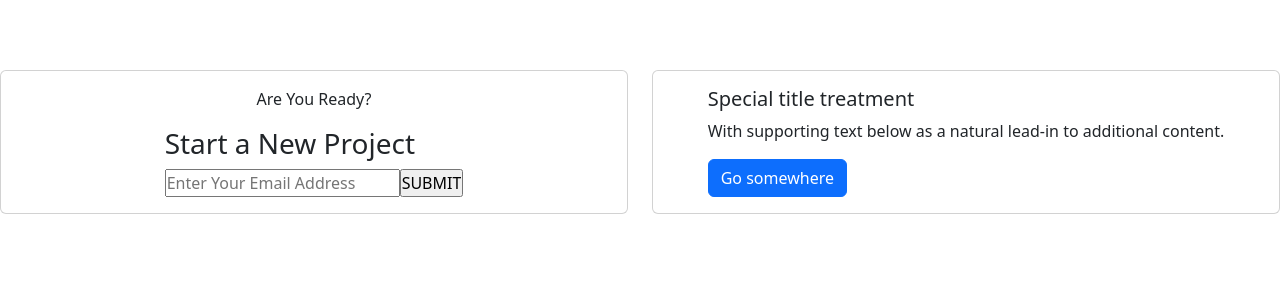
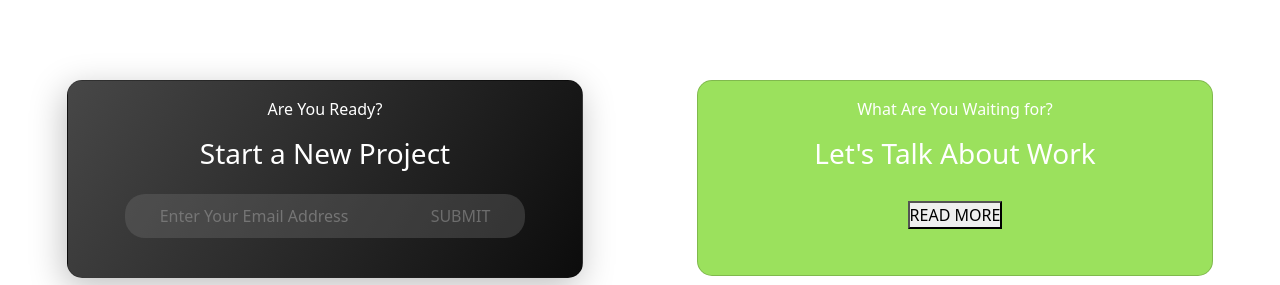
Before and after one commit to eugeniomalavasi/proj-html-vuejs, a Vue app: page / in a window 1280 px wide. Shown: the part 3340-3625 px from the top of the page. Before the commit the page ends 3554 px from the top, so only its background shows below. Built offline with nearby package versions, Linux system fonts and the light colour scheme.

Commit message:
fix: appFooter

```diff
--- a/src/components/AppFooter.vue
+++ b/src/components/AppFooter.vue
@@ -1,8 +1,9 @@
 <script>
 import AppButton from "./AppButton.vue";
 
+
 export default {
-  component: {
+  components: {
     AppButton,
   },
   data() {
@@ -16,18 +17,19 @@ export default {
     <div>
       <div class="row">
         <div class="col-sm-6 mb-3 mb-sm-0">
-          <div class="card">
-            <div class="card-body">
+
+          <div class="card carddx text-center">
+            <div class="card-body text-center">
               <p class="card-text">Are You Ready?</p>
               <h3>Start a New Project</h3>
-              <div class="">
-                <input
+               <div class="input">
+                <input class="input-email"
                   type="email"
                   name="EMAIL"
                   placeholder="Enter Your Email Address"
                   required=""
                 />
-                <input type="submit" value="SUBMIT" />
+                <input class="input-submit"type="submit" value="SUBMIT" />
               </div>
 
               <!-- <a href="#" class="btn btn-primary">Go somewhere</a> -->
@@ -35,13 +37,16 @@ export default {
           </div>
         </div>
         <div class="col-sm-6">
-          <div class="card">
+          <div class="card cardsx">
             <div class="card-body">
-              <h5 class="card-title">Special title treatment</h5>
-              <p class="card-text">
-                With supporting text below as a natural lead-in to additional content.
+                <p class="card-text">
+                What Are You Waiting for?
               </p>
-              <a href="#" class="btn btn-primary">Go somewhere</a>
+              <h3 class="card-title">Let's Talk About Work</h3>
+             <div class="button">
+                <AppButton />
+             </div>
+
             </div>
           </div>
         </div>
@@ -54,8 +59,68 @@ export default {
 footer {
   padding-top: 100px;
 
+  .row{
+    margin: 10px;
+  }
+
+.carddx{
+    background-color: black;
+    border-radius: 15px;
+    color: white;
+    background-color: transparent;
+    background-image: linear-gradient(301deg, #0c0c0c 0%, #474747 100%);
+    box-shadow: -3px 9px 34px 0 rgba(0, 0, 0, .25);
+    width: 85%;
+
+}
+
+
   .card-text {
     text-align: center;
-  }
+
+
+
+    }
+
+    .input{
+        border-radius: 20px;
+        background: #70707059;
+        padding: 10px 30px;
+        margin: 23px;
+
+
+
+   .input-email{
+    border: 0;
+    background: #70707000;
+    padding-left: 5px;
+    padding-right: 20px;
 }
+   }
+
+   .input-submit{
+    border: 0;
+    background:#70707000 ;
+    color: #707070f2;
+    text-align: end;
+    padding-left: 20px;
+    padding-right: 5px;
+   }
+
+}
+
+
+    .button{
+        text-align: center;
+        margin: 30px 0;
+    }
+
+    .cardsx{
+    background-color: #9be15d ;
+    border-radius: 15px;
+    color: white;
+    width: 85%;
+}
+
+
 </style>
```
